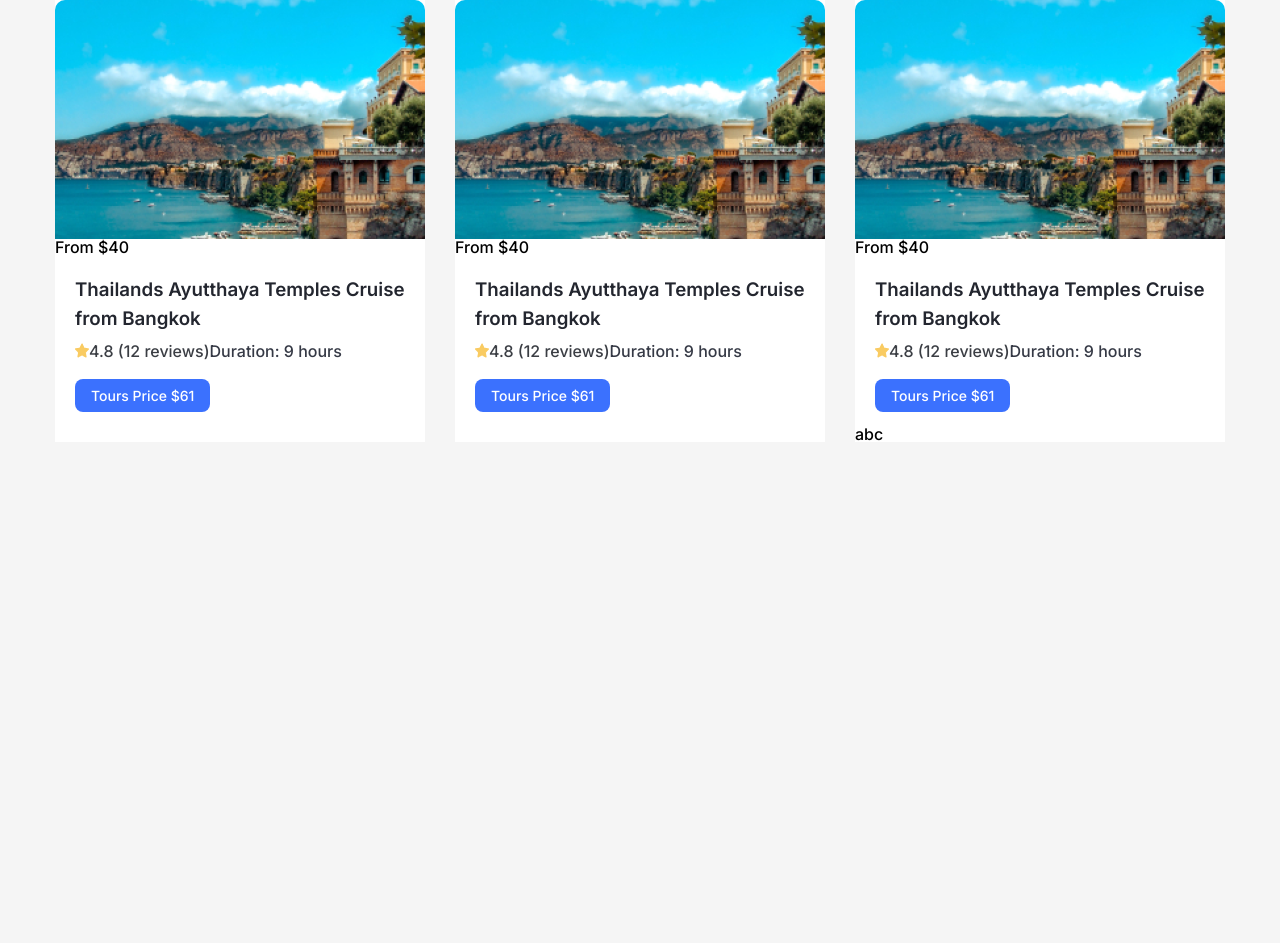
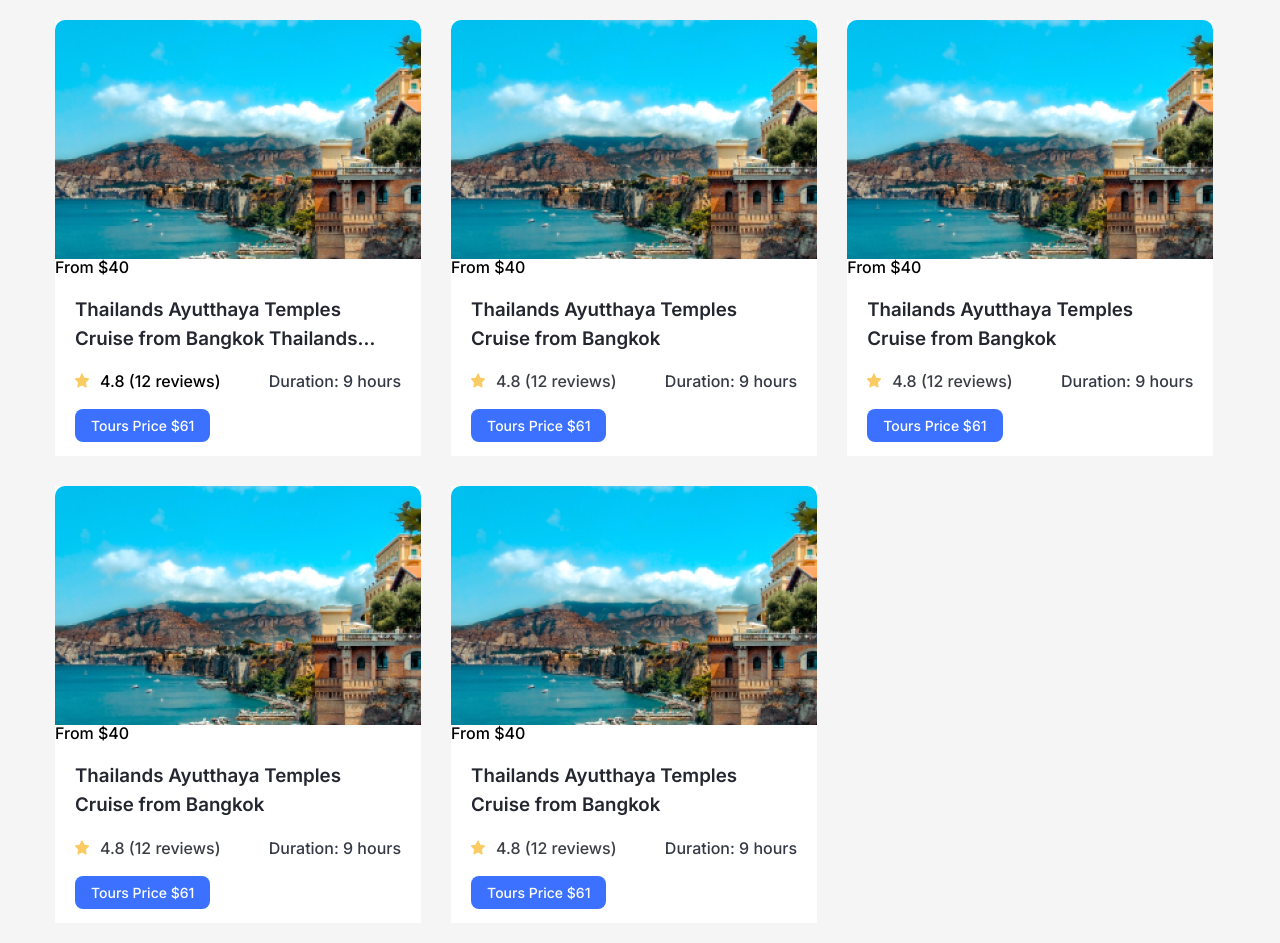
Before and after one commit to TienPhuc02/html-css-master, a website: page index.html in a window 1280 px wide. Before the commit the page ends 800 px from the top, so only its background shows below. Drawn offline with Linux system fonts and the light colour scheme.

Commit message:
flexbox text CSS

```diff
--- a/index.html
+++ b/index.html
@@ -15,6 +15,37 @@
   <body>
     <div class="tour-list-container">
       <div class="tour-list">
+        <div class="tour">
+          <div class="tour-top">
+            <img src="./image/img1.png" alt="" class="tour-image" />
+            <span class="tour-price">From $40</span>
+          </div>
+          <div class="tour-content">
+            <h3 class="tour-title">
+              Thailands Ayutthaya Temples Cruise from Bangkok Thailands
+              Ayutthaya Temples Cruise from Bangkok Thailands Ayutthaya Temples
+              Cruise from Bangkok
+            </h3>
+            <div class="tour-rating">
+              <div class="tour-review">
+                <div class="tour-star">
+                  <img src="./image/star.png" alt="tour-rating" />
+                </div>
+                <div class="tour-review-count">
+                  <span>4.8 (12 reviews)</span>
+                </div>
+              </div>
+              <span class="tour-duration">Duration: 9 hours</span>
+            </div>
+            <a
+              href="https://google.com"
+              target="_blank"
+              rel="noopener noreferrer"
+              class="tour-button"
+              >Tours Price $61</a
+            >
+          </div>
+        </div>
         <div class="tour">
           <div class="tour-top">
             <img src="./image/img1.png" alt="" class="tour-image" />
@@ -101,7 +132,35 @@
               >Tours Price $61</a
             >
           </div>
-          <p>abc</p>
+        </div>
+        <div class="tour">
+          <div class="tour-top">
+            <img src="./image/img1.png" alt="" class="tour-image" />
+            <span class="tour-price">From $40</span>
+          </div>
+          <div class="tour-content">
+            <h3 class="tour-title">
+              Thailands Ayutthaya Temples Cruise from Bangkok
+            </h3>
+            <div class="tour-rating">
+              <div class="tour-review">
+                <div class="tour-star">
+                  <img src="./image/star.png" alt="tour-rating" />
+                </div>
+                <div class="tour-view-count">
+                  <span>4.8 (12 reviews)</span>
+                </div>
+              </div>
+              <span class="tour-duration">Duration: 9 hours</span>
+            </div>
+            <a
+              href="https://google.com"
+              target="_blank"
+              rel="noopener noreferrer"
+              class="tour-button"
+              >Tours Price $61</a
+            >
+          </div>
         </div>
       </div>
     </div>
--- /dev/null
+++ b/package.json
@@ -0,0 +1,6 @@
+{
+  "dependencies": {
+    "pug": "^3.0.2",
+    "sass": "^1.63.6"
+  }
+}
--- a/style.css
+++ b/style.css
@@ -39,53 +39,57 @@ body {
   font-family: "Inter", sans-serif;
   font-weight: 500px;
   background-color: #f5f5f5;
+  padding: 20px 0px;
 }
 .tour-list-container {
   max-width: 1170px;
-  width: 100%;
   margin: 0 auto;
 }
 .tour-list {
+  width: 100%;
   display: flex;
-  margin-left: -30px;
-  /* flex-direction: row; row-revese là ngược lại*/
-  /* align-items: stretch; giá trị mặc định là stretch */
-  /*stretch là các phần tử cao bằng nhau */
-  /* align-items: flex-start; căn các phần tử lên phía đỉnh */
-  /* align-items: flex-end; căn các phần tử lên phía đáy */
-  /* align-items: center; căn các phần tử ở giữa khối */
-  /* align-items: baseline; căn các phần tử theo đáy dòng chữ đầu tiên của các phần tử   */
-  /* flex-wrap: nowrap; không cho phần tử xuống hàng mặc dù tổng các phần tử rộng hơn max width */
-  /* flex-wrap: wrap; cho phần tử xuống hàng  */
+  /* margin-left: -30px; */
+  flex-wrap: wrap;
+  gap: 30px;
 }
 .tour-review {
   display: flex;
+  column-gap: 11px;
 }
 .tour {
-  /* width: calc(33.33% - 30px); */
-  width: 33.33%;
+  width: calc(33% - 20px);
+  /* width: calc(33% - 30px); */
+  /* margin-left: 30px; */
+  /* margin-bottom: 30px; */
   /* width trừ 30px mỗi tour để vừa với max width*/
-  /* height: 420px; */
   height: auto;
-  /* padding: 40px; */
-  /* border-radius: 10px; */
-  /* overflow: hidden; */
-  /* children bị tràn ra ngoài sẽ bị cut đi*/
   background-color: white;
-  margin-left: 30px;
+  word-break: break-word;
 }
 .tour-content {
   padding: 20px 20px 14px 20px;
 }
 .tour-title {
   color: #23262f;
-  margin-bottom: 10px;
+  margin-bottom: 20px;
   font-style: 18px;
   line-height: 1.556; /*28/18**/
+  /* white-space: nowrap;
+  overflow: hidden;
+  text-overflow: ellipsis; */
+  display: -webkit-box;
+  -webkit-line-clamp: 2;
+  -webkit-box-orient: vertical;
+  overflow: hidden;
+  text-overflow: ellipsis;
+  word-break: break-word;
 }
 
 .tour-rating {
   margin-bottom: 20px;
+  display: flex;
+  align-items: center;
+  justify-content: space-between;
 }
 .tour-view-count {
   color: #3b3e44;
@@ -109,8 +113,8 @@ body {
 }
 .tour-image {
   border-radius: 10px 10px 0px 0px;
+  height: 239px;
   width: 100%;
   object-fit: cover;
-  height: 239px;
   /* cho ảnh phủ hết width*/
 }
```
Also changed, not shown: knowledge.md (+34 -12 lines), 1 other file.
